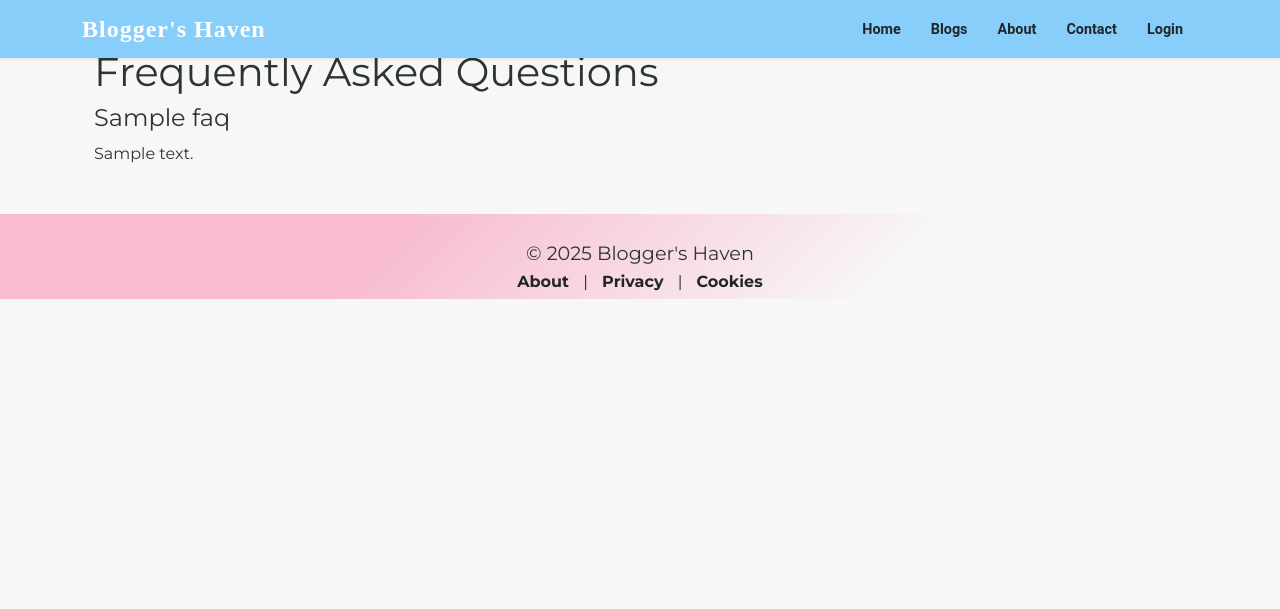
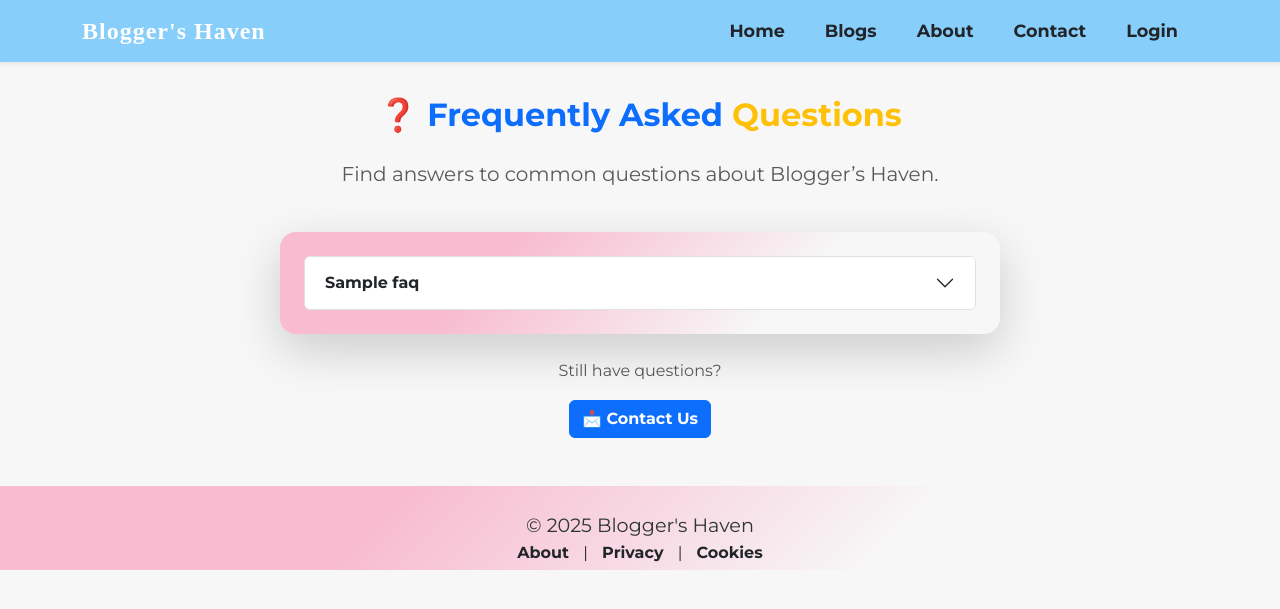
Before and after one commit to Namrata023/blogg_website, a Django app: template templates/faq_list.html in a window 1280 px wide. Shown: the top 609 px of the page. Run offline with Django 3.2, Linux system fonts and the light colour scheme; the template is opened without the code that fills it: most values are stand-ins (such as "Sample title", 1, 10 or a date in 2020).

Commit message:
(fix): search feedback faq contact

```diff
--- a/static/css/theme.css
+++ b/static/css/theme.css
@@ -45,17 +45,17 @@ body {
     font-family: 'Montserrat', sans-serif;
     font-weight: 600;
     padding: 12px 20px;
-    font-size: 1.1rem; /* Adjust font size */
+    font-size: 1.1rem;
     transition: color 0.3s ease;
 }
 
 .navbar-light .navbar-nav .nav-link:hover {
-    color: var(--accent-color); /* Accent color on hover */
+    color: var(--accent-color);
 }
 
 /* Active Link */
 .navbar-light .navbar-nav .nav-link.active {
-    color: var(--accent-color); /* Color of the active link */
+    color: var(--accent-color);
 }
 
 
--- a/static/js/script.js
+++ b/static/js/script.js
@@ -1,5 +1,5 @@
 document.addEventListener("DOMContentLoaded", function() {
-    // Smooth scrolling for anchor links
+
     document.querySelectorAll('a[href^="#"]').forEach(anchor => {
         anchor.addEventListener("click", function(e) {
             e.preventDefault();
@@ -14,7 +14,7 @@ document.addEventListener("DOMContentLoaded", function() {
         });
     });
 
-    // Search functionality feedback
+
     const searchForm = document.querySelector("form[action*='blog']");
     if (searchForm) {
         searchForm.addEventListener("submit", function(event) {
--- a/templates/base.html
+++ b/templates/base.html
@@ -34,35 +34,19 @@
             </button>
             <div class="collapse navbar-collapse" id="navbarNav">
                 <ul class="navbar-nav ms-auto">
-                    <li class="nav-item">
-                        <a class="nav-link text-dark" href="{% url 'home' %}" style="font-size: 0.9rem; padding: 8px 15px; font-family: 'Roboto', sans-serif;">Home</a>
-                    </li>
-                    <li class="nav-item">
-                        <a class="nav-link text-dark" href="{% url 'blog' %}" style="font-size: 0.9rem; padding: 8px 15px; font-family: 'Roboto', sans-serif;">Blogs</a>
-                    </li>
-                    <li class="nav-item">
-                        <a class="nav-link text-dark" href="{% url 'about' %}" style="font-size: 0.9rem; padding: 8px 15px; font-family: 'Roboto', sans-serif;">About</a>
-                    </li>
-                    <li class="nav-item">
-                        <a class="nav-link text-dark" href="{% url 'contact' %}" style="font-size: 0.9rem; padding: 8px 15px; font-family: 'Roboto', sans-serif;">Contact</a>
-                    </li>
+                    <li class="nav-item"><a class="nav-link text-dark" href="{% url 'home' %}">Home</a></li>
+                    <li class="nav-item"><a class="nav-link text-dark" href="{% url 'blog' %}">Blogs</a></li>
+                    <li class="nav-item"><a class="nav-link text-dark" href="{% url 'about' %}">About</a></li>
+                    <li class="nav-item"><a class="nav-link text-dark" href="{% url 'contact' %}">Contact</a></li>
                     {% if user.is_authenticated %}
-                        <li class="nav-item">
-                            <a class="nav-link text-dark" href="{% url 'logout_view' %}" style="font-size: 0.9rem; padding: 8px 15px; font-family: 'Roboto', sans-serif;">Logout</a>
-                        </li>
+                        <li class="nav-item"><a class="nav-link text-dark" href="{% url 'logout_view' %}">Logout</a></li>
                     {% else %}
-                        <li class="nav-item">
-                            <a class="nav-link text-dark" href="{% url 'login_view' %}" style="font-size: 0.9rem; padding: 8px 15px; font-family: 'Roboto', sans-serif;">Login</a>
-                        </li>
+                        <li class="nav-item"><a class="nav-link text-dark" href="{% url 'login_view' %}">Login</a></li>
                     {% endif %}
                 </ul>
             </div>
         </div>
     </nav>
-
-
-
-
 
 {% if request.resolver_match.url_name == 'home'  %}
     <section class="bg-light py-5 mt-5">
@@ -74,21 +58,25 @@
     </section>
 {% endif %}
 
-{% if request.resolver_match.url_name == 'blog' or request.resolver_match.url_name == 'home' %}
 
-    <div class="container mt-5 pt-5">
-        <div class="row justify-content-center">
-            <div class="col-md-6">
-                <form method="GET" action="{% url 'blog' %}">
-                    <div class="input-group">
-                        <input type="text" class="form-control" name="q" placeholder="Search for articles..." aria-label="Search">
-                        <button class="btn btn-primary" type="submit">Search</button>
-                    </div>
-                </form>
-            </div>
+
+ {% if request.resolver_match.url_name == 'blog' or request.resolver_match.url_name == 'home' %}
+<div class="container mt-5 py-5">
+    <form method="GET" action="{% url 'search' %}" class="d-flex justify-content-center mb-4">
+        <div class="input-group w-75">
+            <select class="form-control" name="category" aria-label="Select Category">
+                <option value="">Search articles by categories....</option>
+                {% for category in categories %}
+                    <option value="{{ category.id }}" {% if category.id == request.GET.category %}selected{% endif %}>{{ category.name }}</option>
+                {% endfor %}
+            </select>
+
+            <button class="btn btn-primary" type="submit">Search</button>
         </div>
-    </div>
+    </form>
+</div>
 {% endif %}
+
 
 
     <div class="container mt-5">
@@ -103,12 +91,17 @@
                         <div class="card-body">
                             <h5 class="card-title fw-bold text-dark">{{ article.title }}</h5>
                             <p>Author:{{ article.author }}</p>
+                            <p>Category:{{ article.category }}</p>
                             <p>Published:{{ article.created_at|date:"F d, Y" }}</p>
                             <p class="card-text text-muted">{{ article.excerpt }}</p>
                             <a href="{% url 'article_detail' article.id article.slug %}" class="btn btn-primary w-100 fw-semibold">Read More</a>
                         </div>
                     </div>
                 </div>
+                {% empty %}
+      <div class="col-12">
+        <p class="text-center text-muted">No articles available at the moment.</p>
+      </div>
             {% endfor %}
         </div>
         {% endblock content %}
--- a/templates/blog.html
+++ b/templates/blog.html
@@ -4,7 +4,7 @@
 
 {% block content %}
 
-<div class="container mt-5 pt-5">
+<div class="container mt-5 ">
 
   {% if user.is_authenticated and user.is_author %}
     <div class="row justify-content-center mb-4">
@@ -34,6 +34,7 @@
           <div class="card-body">
             <h5 class="card-title fw-bold">{{ article.title }}</h5>
             <p>Author:{{ article.author }}</p>
+            <p>Category:{{ article.category }}</p>
             <p>Published:{{ article.created_at|date:"F d, Y" }}</p>
             <p class="card-text text-muted">{{ article.excerpt }}</p>
             <a href="{% url 'article_detail' article.id article.slug %}" class="btn btn-primary w-100 fw-semibold">Read More</a>
--- a/templates/faq_list.html
+++ b/templates/faq_list.html
@@ -3,13 +3,40 @@
 {% block title %}FAQ - Blogger's Haven{% endblock %}
 
 {% block content %}
-    <div class="container">
-        <h1>Frequently Asked Questions</h1>
-        {% for faq in faqs %}
-            <div class="faq-item">
-                <h4>{{ faq.question }}</h4>
-                <p>{{ faq.answer }}</p>
+<div class="container mt-5 pt-5">
+    <h2 class="text-center fw-bold text-primary mb-4">❓ Frequently Asked <span class="text-warning">Questions</span></h2>
+    <p class="text-center text-muted lead">
+        Find answers to common questions about Blogger’s Haven.
+    </p>
+<br>
+    <div class="row justify-content-center">
+        <div class="col-md-8">
+            <div class="card shadow-lg border-0 p-4 rounded-4 bg-light">
+                <div class="accordion" id="faqAccordion">
+                    {% for faq in faqs %}
+                    <div class="accordion-item">
+                        <h2 class="accordion-header" id="heading{{ forloop.counter }}">
+                            <button class="accordion-button collapsed fw-semibold" type="button" data-bs-toggle="collapse" data-bs-target="#collapse{{ forloop.counter }}" aria-expanded="false">
+                                {{ faq.question }}
+                            </button>
+                        </h2>
+                        <div id="collapse{{ forloop.counter }}" class="accordion-collapse collapse" aria-labelledby="heading{{ forloop.counter }}" data-bs-parent="#faqAccordion">
+                            <div class="accordion-body text-muted">
+                                {{ faq.answer }}
+                            </div>
+                        </div>
+                    </div>
+                    {% empty %}
+                    <p class="text-center text-muted">No FAQs available at the moment.</p>
+                    {% endfor %}
+                </div>
             </div>
-        {% endfor %}
+        </div>
     </div>
+
+    <div class="text-center mt-4">
+        <p class="text-muted">Still have questions?</p>
+        <a href="{% url 'feedback_create' %}" class="btn btn-primary fw-semibold">📩 Contact Us</a>
+    </div>
+</div>
 {% endblock %}
--- a/templates/register.html
+++ b/templates/register.html
@@ -18,7 +18,7 @@
           <button type="submit" class="btn btn-primary w-100 fw-semibold">Register</button>
         </form>
         <div class="mt-3 text-center">
-          <p class="text-muted">Already have an account? <a href="{% url 'login_view' %}" class="text-decoration-none">Login here</a></p>
+          <p class="text-muted">Already have an account? <a href="{% url 'login_view' %}" class="text-decoration-none">Login </a></p>
         </div>
       </div>
     </div>
```
Also changed, not shown: other parts of static/css/theme.css (+13 -13 lines), bloggs/views.py (+19 -8 lines), templates/article_detail.html (+13 -15 lines), templates/contact.html (+16 -18 lines), templates/delete_article.html (+4 -3 lines), templates/feedback_create.html (+10 -8 lines), templates/search_result.html (+19 -0 lines), media/article_images/Screenshot_22_T8sjD59.png (added), media/article_images/Screenshot_58.png (added), templates/index.html (deleted).
